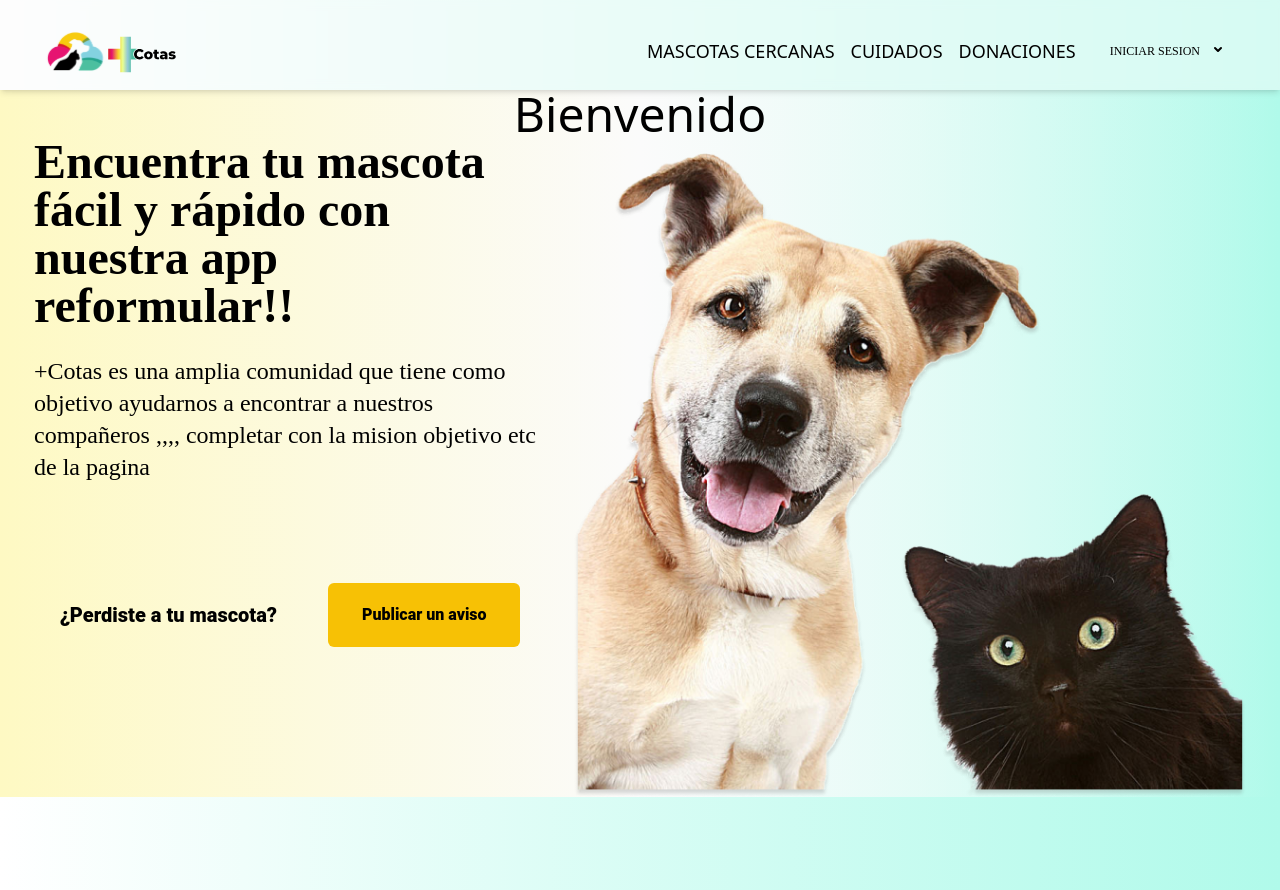
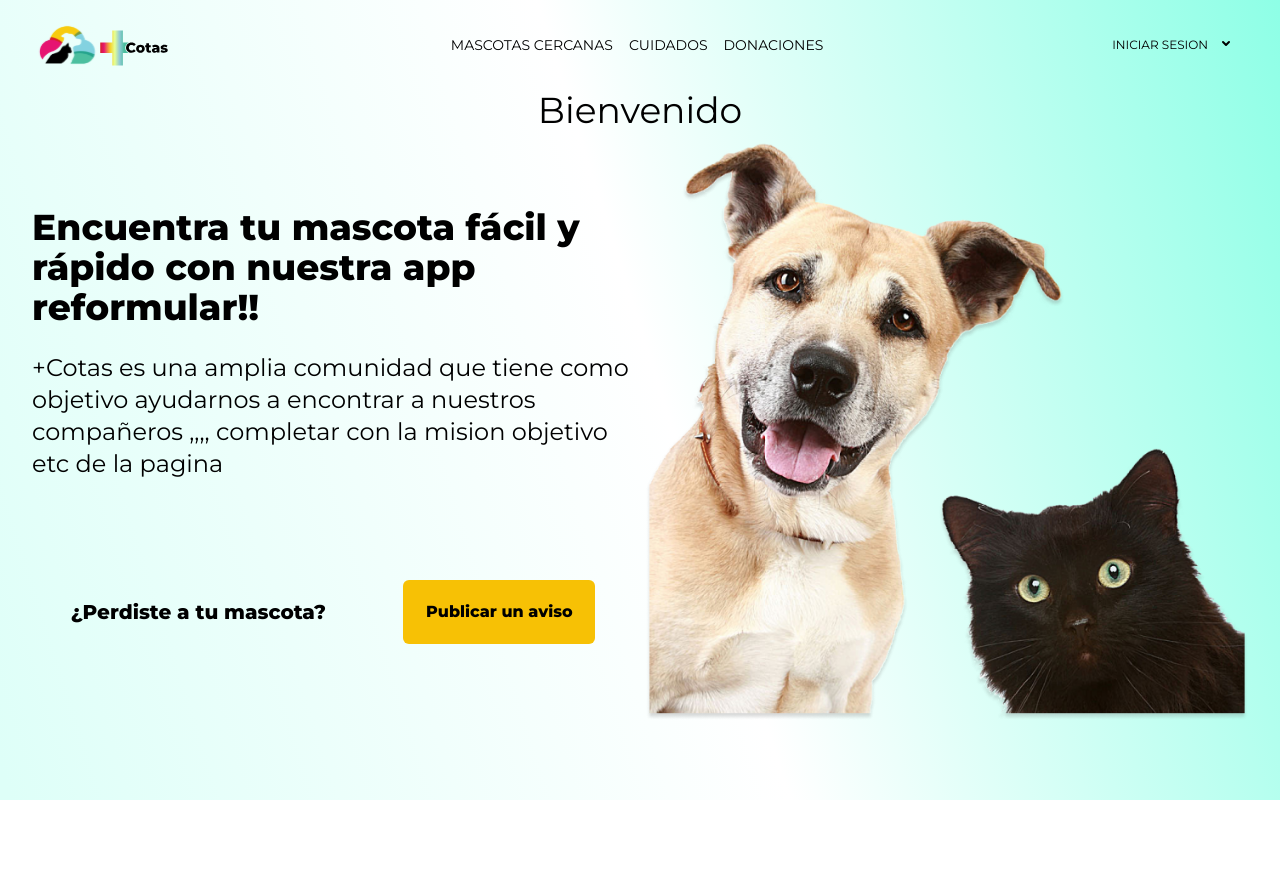
Before and after one commit to Veron-Juan/Devlights-final-project, a React (Vite) app in the folder frontend/: page / in a window 1280 px wide. After the commit the page ends 800 px from the top, so only its background shows below. Built offline with nearby package versions, Linux system fonts and the light colour scheme.

Commit message:
home estilos

```diff
--- a/frontend/index.html
+++ b/frontend/index.html
@@ -1,14 +1,20 @@
 <!DOCTYPE html>
 <html lang="en">
+
 <head>
   <meta charset="UTF-8" />
   <link rel="icon" type="image/svg+xml" href="/vite.svg" />
   <meta name="viewport" content="width=device-width, initial-scale=1.0" />
   <script src="https://cdn.tailwindcss.com"></script>
+  <link rel="preconnect" href="https://fonts.googleapis.com">
+  <link rel="preconnect" href="https://fonts.gstatic.com" crossorigin>
+  <link href="https://fonts.googleapis.com/css2?family=Montserrat:wght@400;800&display=swap" rel="stylesheet">
   <title>+Cotas App</title>
 </head>
+
 <body>
-    <div id="root" class="w-screen h-screen"></div>
+  <div id="root" class="h-full"></div>
   <script type="module" src="/src/main.jsx"></script>
 </body>
+
 </html>
--- a/frontend/src/App.jsx
+++ b/frontend/src/App.jsx
@@ -9,7 +9,7 @@ import { Provider } from "react-redux";
 
 function App() {
   return (
-    <div className="App bg-gradient-to-r from-yellow-100 via-white to-teal-200">
+    <div id="home-bg" className="App h-full">
       <Provider store={store}>
         <Navbar />
         {/* <Register />
--- a/frontend/src/components/Home/HomeBody.jsx
+++ b/frontend/src/components/Home/HomeBody.jsx
@@ -2,17 +2,16 @@ import { HomeButton } from "./HomeButton";
 
 export function HomeBody(){
     return(
-        <div className=" lg:flex-1 flex flex-col max-w-lg">
-            <h1 className="text-5xl font-['Montserrat'] font-extrabold not-italic text-black
-            w-auto h-97  ">
+        <div className="my-auto">
+            <h1 className="text-4xl font-extrabold not-italic text-black w-auto h-97">
                 Encuentra tu mascota fácil y rápido con nuestra app reformular!!
             </h1>
-            <p className=" mt-[25px] font-['Montserrat'] not-italic w-592 h-206 left-147 top-401 font-normal
+            <p className=" mt-[25px] not-italic w-592 h-206 left-147 top-401 font-normal
             text-2xl text-black">
                 +Cotas es una amplia comunidad que tiene como objetivo ayudarnos a encontrar a nuestros
                  compañeros ,,,, completar con la mision objetivo etc de la pagina
             </p>
-            <div className="flex-row mt-[75px] lg:mt-[100px] justify-around flex font-['Roboto'] not-italic text-xl font-extrabold text-black ">
+            <div className="flex-row mt-[75px] lg:mt-[100px] justify-around flex text-xl font-extrabold text-black ">
                 <p className="flex justify-center items-center">
                     ¿Perdiste a tu mascota?
                 </p>
--- a/frontend/src/components/Home/HomeButton.jsx
+++ b/frontend/src/components/Home/HomeButton.jsx
@@ -1,7 +1,7 @@
 
 export function HomeButton (){
     return <button className="rounded-md justify-between bg-yellow-HomeButtton HomeButton
-    w-48 h-16 left-495 top-687 font-[Roboto] not-italic text-black font-extrabold text-base " type="button" >
+    w-48 h-16 left-495 top-687 not-italic text-black font-extrabold text-base " type="button" >
         Publicar un aviso
     </button>
 }
--- a/frontend/src/components/Home/HomeHero.jsx
+++ b/frontend/src/components/Home/HomeHero.jsx
@@ -1,5 +1,5 @@
 import hero from "../../assets/HomeHero.png"
 export function HomeHero(){
     // return <img  className="h-screen flex flex-col mt-[110px]" src={hero} alt=""></img>
-    return <img  className="max-w-2xl ml-7 hidden lg:block relative h-full flex-1 " src={hero} alt=""></img>
+    return <img src={hero} alt=""></img>
 }
--- a/frontend/src/components/Navbar/Navbar.jsx
+++ b/frontend/src/components/Navbar/Navbar.jsx
@@ -13,20 +13,10 @@ const Nav = () => {
   ];
 
   return (
-    <nav className="w-screen fixed z-10 bg-opacity-50 top-0 backdrop-filter transparent bg-cover backdrop-blur-sm bg-white">
-      <div className="shadow-md mx-auto h-[90px]">
-        <div className="md:flex items-center justify-between py-4 md:px-10 px-7 transparent">
-          <div
-            className="font-bold text-2xl cursor-pointer flex items-center
-      text-gray-800"
-          >
+    <nav className="w-100 h-[90px] transparent max-w-7xl mx-auto px-4 sm:px-6 lg:px-8 items-center justify-between py-4 md:flex">
         <img src={Logo} alt="Mascotas logo" className="w-[150px]" />
-          </div>
 
-          <div
-            onClick={() => setOpen(!open)}
-            className="text-3xl absolute right-8 top-6 cursor-pointer md:hidden"
-          >
+        <div onClick={() => setOpen(!open)} className="text-3xl absolute right-8 top-6 cursor-pointer md:hidden">
           <Icon icon={open ? "mdi:window-close" : "mdi:menu"}></Icon>
         </div>
 
@@ -36,7 +26,7 @@ const Nav = () => {
           }`}
         >
           {Links.map((link) => (
-              <li key={link.name} className="md:ml-3 text-lg md:my-0 my-7">
+            <li key={link.name} className="md:ml-3 text-sm md:my-0 my-7">
               <a
                 href={link.link}
                 className="text-black hover:border-b-4 border-b-yellow-200  p-[2px] duration-200 "
@@ -45,11 +35,9 @@ const Nav = () => {
               </a>
             </li>
           ))}
+        </ul>
         <div className="pl-[6px] sm:ml-[-20px] xl:ml-[10px]">
             <Dropdown />
-            </div>
-          </ul>
-        </div>
           </div>
     </nav>
   );
--- a/frontend/src/index.css
+++ b/frontend/src/index.css
@@ -1,3 +1,7 @@
-html {
-  background-image: linear-gradient(to right, #ffffff, rgb(176, 250, 234));
+body {
+  font-family: 'Montserrat', sans-serif;
 }
+
+#home-bg {
+  background-image: linear-gradient(72.44deg, #DEFFF8 0.69%, #FFF 51.52%, #8EFFE6 100%);
+}
--- a/frontend/src/pages/home/Home.jsx
+++ b/frontend/src/pages/home/Home.jsx
@@ -5,9 +5,9 @@ import { useSelector } from "react-redux";
 export default function Home() {
   const { name } = useSelector((state) => state.user);
   return (
-    <div className="mt-[90px] w-full">
-      <p className="text-5xl text-center">Bienvenido {name} </p>
-      <div className="mx-auto max-w-7xl flex justify-center text-black ">
+    <div className="h-[calc(100vh-90px)] max-w-7xl mx-auto px-4 sm:px-6 lg:px-8">
+      <p className="text-4xl text-center">Bienvenido {name} </p>
+      <div className="grid grid-cols-2 gap-3 text-black ">
         <HomeBody />
         <HomeHero />
       </div>
```
Lines whose indentation alone changed are shown as unchanged.
